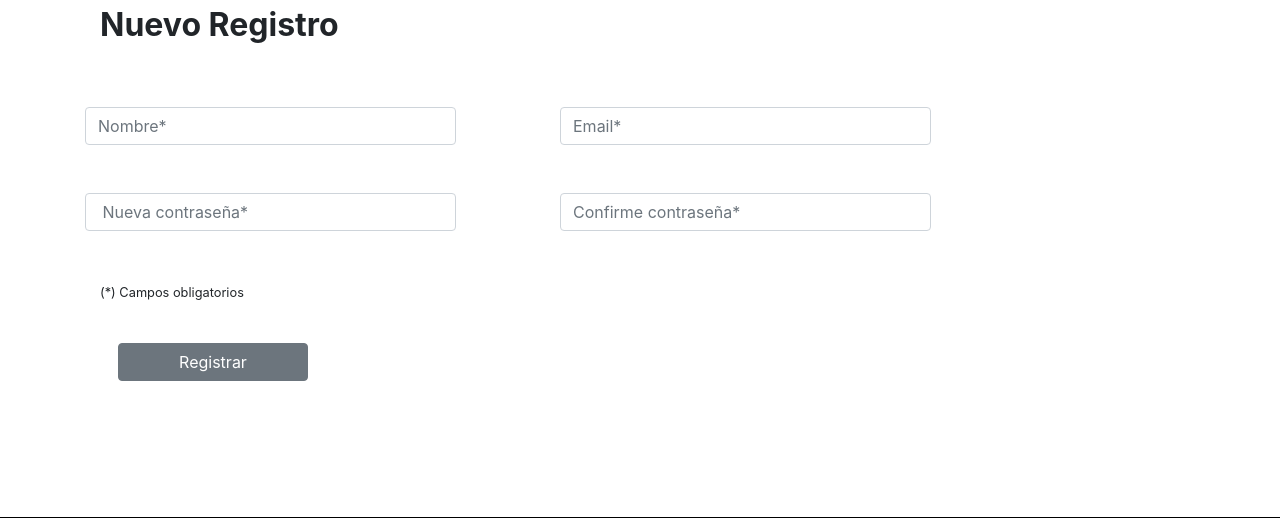
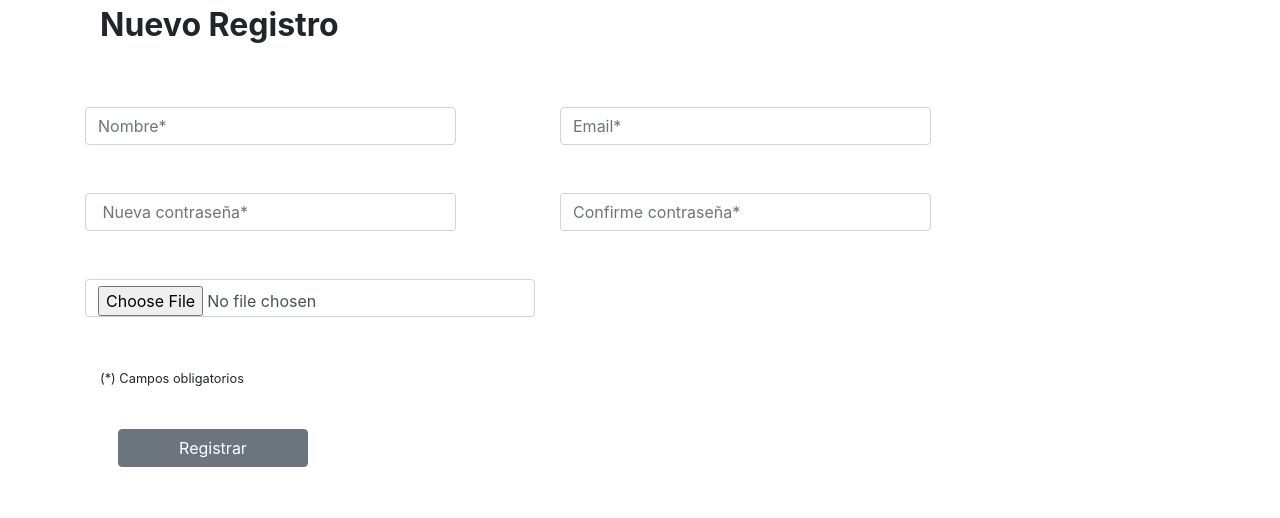
Before and after one commit to baremarco/proyecto-ecomerce-equipo8, a PHP site: page /register.php in a window 1280 px wide. Shown: the part 93-611 px from the top of the page. Run offline with PHP 8.4, Linux system fonts and the light colour scheme; some libraries are stand-ins or nearby versions.

Commit message:
Agregado campo avatar al registro, validaciones para el avatar, redireccion al desloguearse y visualizacion del avatar el la pagina de perfil

```diff
--- a/login.php
+++ b/login.php
@@ -19,7 +19,7 @@ foreach($archivoDecodi as $usuarios => $usuario){
          //si el mail y la password están buenas, LOGEO AL USUARIO
          $_SESSION['nombre'] = $detalle['nombre'];
          $_SESSION['email'] = $detalle['email'];
-
+         $_SESSION['avatar']= $detalle['avatar'];
          //REDIRIGO AL USUARIO A LA PAG DE PERFIL
          header('Location:perfil.php');
          $existeUsuario = true;
@@ -45,7 +45,7 @@ $existeUsuario = false;
 }
 
 }
-var_dump($_SESSION);
+// var_dump($_SESSION);
 ?>
 
 <!DOCTYPE html>
--- a/perfil.php
+++ b/perfil.php
@@ -12,7 +12,7 @@ if($_POST){
   if($_POST['session'] == "destroy"){
     session_destroy();
   }
-  var_dump($_POST['session']);
+  header('Location:index.php');
 }
 
 ?>
@@ -31,7 +31,7 @@ if($_POST){
      <div class="mx-auto" style="width: 200px;">
       <h2 class="mt-5 ">Perfil</h2>
      <div class="card mb-5 " style="width: 18rem ">
-         <img src="img/Forrest-Gump.jpg" class="card-img-top rounded-circle" alt="...">
+         <img src="avatars/<?=addInfo('avatar')?>" class="card-img-top rounded-circle" alt="...">
          <div class="card-body">
            <h5 class="card-title"><Strong>USUARIO</Strong></h5>
            <p class="card-text"><?=addInfo('nombre');?></p>
--- a/register.php
+++ b/register.php
@@ -19,7 +19,7 @@ if($_POST){
 
           //COMPARO SI EL EMAIL CORRESPONDE O NO PARA REGISTRAR
           if($_POST['email'] == $detalle['email']){
-            var_dump($detalle['email']);
+            // var_dump($detalle['email']);
             $validado = false;
             $errores['mailRepeat'] = "éste mail ya está registrado";
 
@@ -34,7 +34,8 @@ if($_POST){
 
   //condicional que me dice SI los archivos estan correctos(está en las validaciones.php) LUEGO INCLUYO EL USUARIO EN EL JSON
   if($validado){
-
+            $nombreAvatar = guardarAvatar();
+            $users['avatar'] = $nombreAvatar;
             $archivoDecodi["usuarios"][] = $users;
             //codifico mi usuario a un archivo JSON
             $json = json_encode($archivoDecodi);
@@ -42,15 +43,18 @@ if($_POST){
             file_put_contents("usuarios.json",$json . PHP_EOL);
             $_SESSION['nombre'] = $users['nombre'];
             $_SESSION['email'] = $users['email'];
-
+            $_SESSION['avatar']= $users['avatar'];
             header('Location:perfil.php');
 
   }
 
 
-var_dump($_POST['email']);
+// var_dump($_POST['email']);
 
-var_dump($validado);
+// var_dump($validado);
+// var_dump($_FILES);
+// var_dump($_POST);
+//exit;
     }
 
 
@@ -72,26 +76,32 @@ var_dump($validado);
   <div class="container">
 
 
-    <form action="register.php" method="POST">
+    <form action="register.php" method="POST" enctype="multipart/form-data">
       <div class=" my-3 col-sm-11 col-md-11 col-lg-11 col-form-label">
         <h2><strong>Nuevo Registro</strong></h2>
       </div>
 
       <div class="form-group row my-5">
-        <div class="col col-sm-5 col-md-5 col-lg-5">
+        <div class="col col-sm-12 col-md-5 col-lg-5">
           <input type="text" class="form-control col-sm-10 col-md-10" placeholder="Nombre*" name="nombre" value="<?php persistir('nombre');?>" required>
         </div>
-        <div class="col col-sm-5 col-md-5">
+        <div class="col col-sm-12 col-md-5">
           <input type="text" class="col-sm-10 col-md-10 form-control" placeholder="Email*" name="email" value="<?php persistir('email');?>">
         </div>
       </div>
 
       <div class="form-group row my-5">
-        <div class="col col-sm-5 col-md-5 col-lg-5">
+        <div class="col col-sm-12 col-md-5 col-lg-5">
           <input type="password" class="form-control col-sm-10 col-md-10" placeholder=" Nueva contraseña*" name="pass" required>
         </div>
-        <div class="col col-sm-5 col-md-5">
+        <div class="col col-sm-12 col-md-5">
           <input type="password" class="col-sm-10 col-md-10 form-control" placeholder="Confirme contraseña*" name="repass" required>
+        </div>
+      </div>
+
+      <div class="form-group row my-5">
+        <div class="col col-sm-12 col-md-6 col-lg-6">
+          <input type="file" class="form-control col-sm-10 col-md-10" name="avatar" required>
         </div>
       </div>
 
--- a/usuarios.json
+++ b/usuarios.json
@@ -1 +1 @@
-{"usuarios":[{"nombre":"Robinson","email":"robinnet28@gmail.com","password":"$2y$10$2V9tM1RtJadJfwDvLPgcKe\/dv4mS9GD9j9dmqKNQVVmWu56E7aC9G"},{"nombre":"Madeline","email":"made@hola.com","password":"$2y$10$JD37j6JPEM36GFAYyo13gO5Ai53942v8Q4Sn\/jqM\/h3MnrzSdvuL."},{"nombre":"hola","email":"Hola@hmasaksj.com","password":"$2y$10$uHHtWcTbi0R6Vixt1RbynOkiLBziFdlmTO.t9cjPMQrGju2Rrbi3G"},{"nombre":"Pedro","email":"pedro@email.com","password":"$2y$10$a1lsXbqH\/gQBrtsjzDwoVuhXVaYkp2fbHEaueSJjNewg8JM8EuPZe"}]}
+{"usuarios":[{"nombre":"Marco","email":"baremarco@gmail.com","password":"$2y$10$EeOsdTHs85ma29dnnoYbt.DfgXNwV.3dTBAP2RAkrnDVSFgL5CqPC","avatar":"img_5df1a93ae3cb0.png"}]}
--- a/validaciones.php
+++ b/validaciones.php
@@ -58,6 +58,19 @@ if($_POST){
         $errores['repass'] = 'Las contraseñas no coinciden <br>';
         $validado = false;
     }
+    if(isset($_FILES['avatar'])){
+        if($_FILES['avatar']['error']){
+            $errores['avatar'] = 'Debes subir una foto de perfil';
+            $validado = false;
+        }else{
+            //OBTENEMOS LA EXTENCION DEL ARCHIVO SUBIDO
+            $ext = pathinfo($_FILES['avatar']['name'],PATHINFO_EXTENSION);
+            if(strtolower($ext) != 'jpg' && strtolower($ext) != 'jpeg' && strtolower($ext) != 'png') {
+                $errores['avatar'] = "La extensión del archivo debe ser jpg, png ó jpeg";
+                $validado = false;
+            }
+        }
+    }
 
 }
 
@@ -67,4 +80,24 @@ function persistir($valor){
     }
 }
 
+function guardarAvatar() {
+    // me guardo la extensión del archivo
+    $ext = pathinfo($_FILES['avatar']['name'], PATHINFO_EXTENSION);
+
+    // me guardo la carpeta temporal en la que se encuentra
+    $directorioTemporal = $_FILES['avatar']['tmp_name'];
+
+    // armo el nombre con el que voy a guardar la imagen. La función uniqid() puede recibir un string, que será el prefijo del id aleatorio generado
+    $nombreImagen = uniqid('img_') . '.' . $ext;
+
+    // armo la ruta final de la imagen, concatenando al final el nombre que creé
+    $carpetaFinal = dirname(__FILE__) . '/avatars/' . $nombreImagen;
+
+    // muevo el archivo a la carpeta avatars
+    move_uploaded_file($directorioTemporal, $carpetaFinal);
+
+    // devuelvo el nombre de la imagen que armé, para guardarlo en el array del usuario
+    return $nombreImagen;
+}
+
 ?>
```
Also changed, not shown: avatars/img_5df1a93ae3cb0.png (added).
